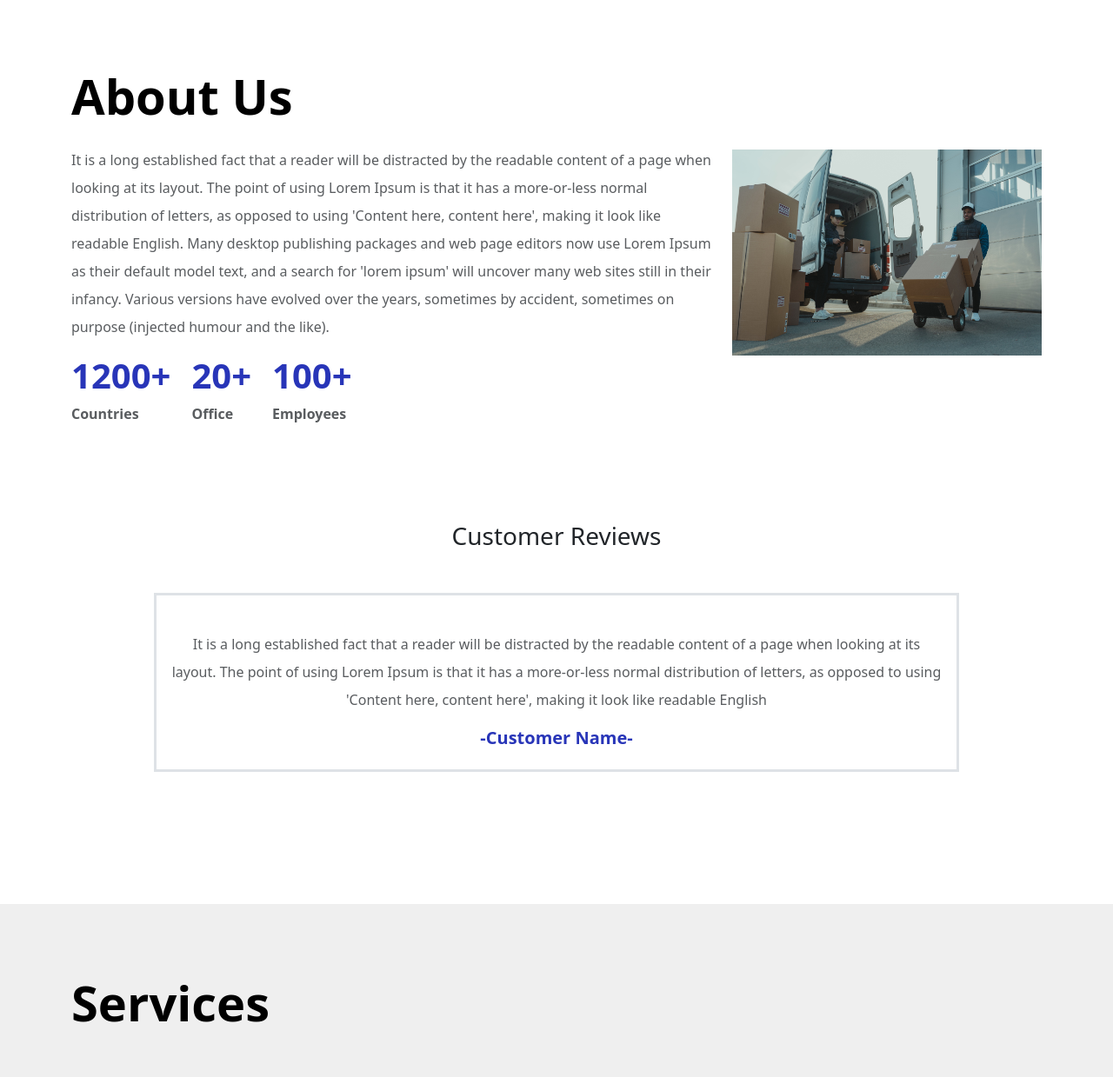
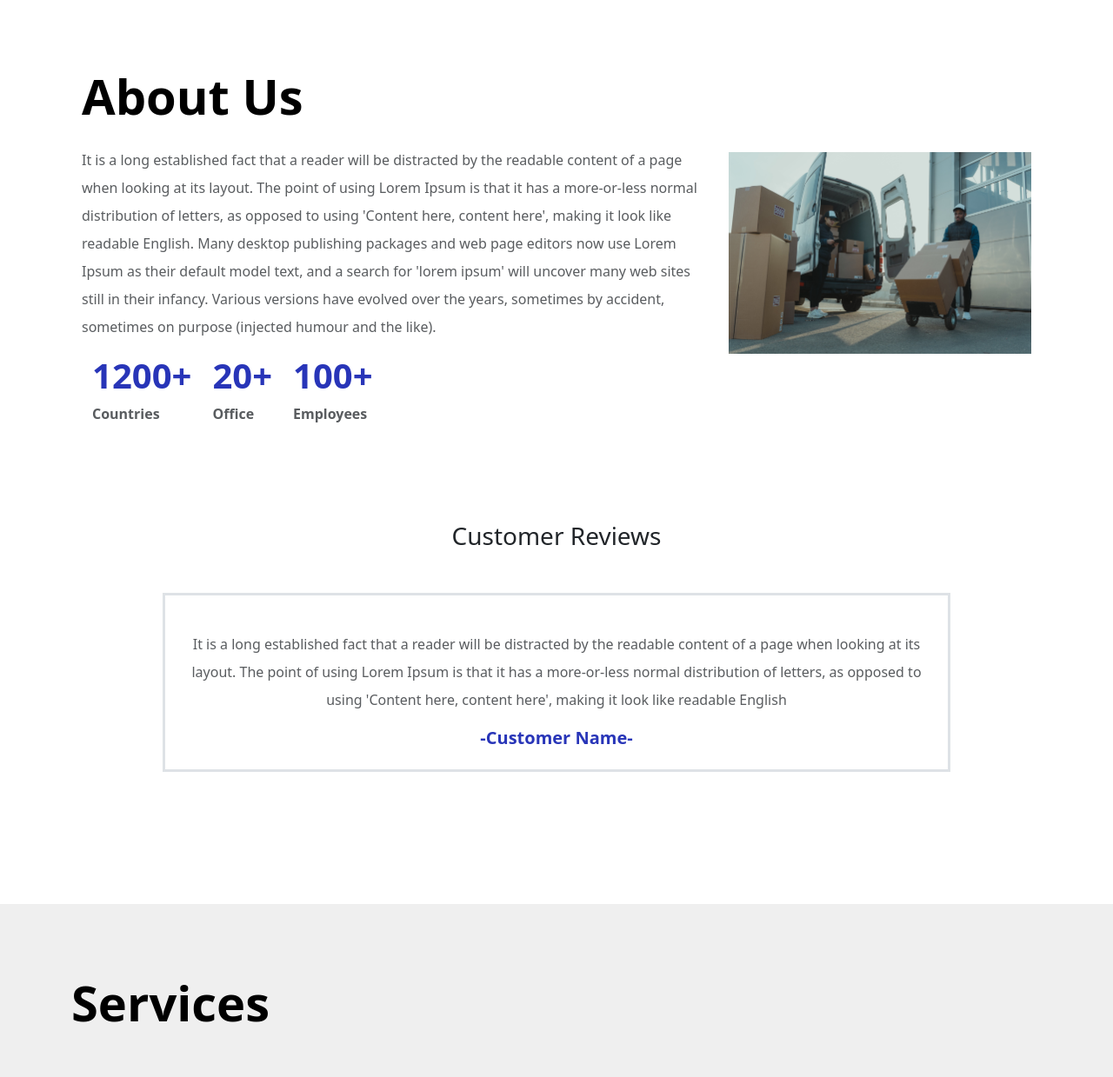
Before and after one commit to sravannk21/Midseas-Shipping-and-Logistics, a website: page index.html in a window 1280 px wide. Shown: the part 1301-2540 px from the top of the page at 87% size. Drawn offline with nearby package versions, Linux system fonts and the light colour scheme; files whose address does not match are found by name.

Commit message:
magin and padding set 0 in all rows class

```diff
--- a/index.html
+++ b/index.html
@@ -123,7 +123,7 @@
         <!--HIGHLIGHTS-SECTION-->
         <section class="u-padding-top-80px">
             <div class="container">
-                <div class="row highlights gx-0">
+                <div class="row m-0 p-0 highlights gx-0">
                     <div class="col-12 col-md-4">
                         <div class="d-flex highlights__box1 align-items-end p-5">
                             <div>
@@ -172,7 +172,7 @@
         <!--ABOUT-US-->
         <section class="u-padding-Y-80px">
             <div class="container">
-                <div class="row flex-sm-row-reverse">
+                <div class="row m-0 p-0 flex-sm-row-reverse">
                     <div class="col-md-4 my-auto" data-aos="zoom-out-left"
                     data-aos-offset="200"
                     data-aos-delay="40"
@@ -210,7 +210,7 @@
                         <!--COUNTER-->
                         <div id="counter">
                             <div class=" text-start">
-                                <div class="row">
+                                <div class="row m-0 p-0">
                                     <div class="col-auto">
                                         <h6 class="display-6 fw-bold counter-value u-primary-color-text"
                                             data-count="1200">0</h6>
@@ -235,7 +235,7 @@
 
             <!--TESTIMONIALS-->
             <div class="container text-center my-5">
-                <div class="row">
+                <div class="row m-0 p-0">
                     <div class="col-md-10 mx-auto">
                         <h3 class="my-5" data-aos="fade-up"
                         data-aos-offset="200"
@@ -521,7 +521,7 @@
 
     <footer class="u-padding-Y-80px u-bg-footer-dark">
         <div class="container">
-            <div class="row g-5">
+            <div class="row m-0 p-0 g-5">
                 <div class="col-md-4">
                     <h5 class="text-white fs-3 text-capitalize">about us</h5>
                     <p class="text-white mt-3 lh-lg">
```
